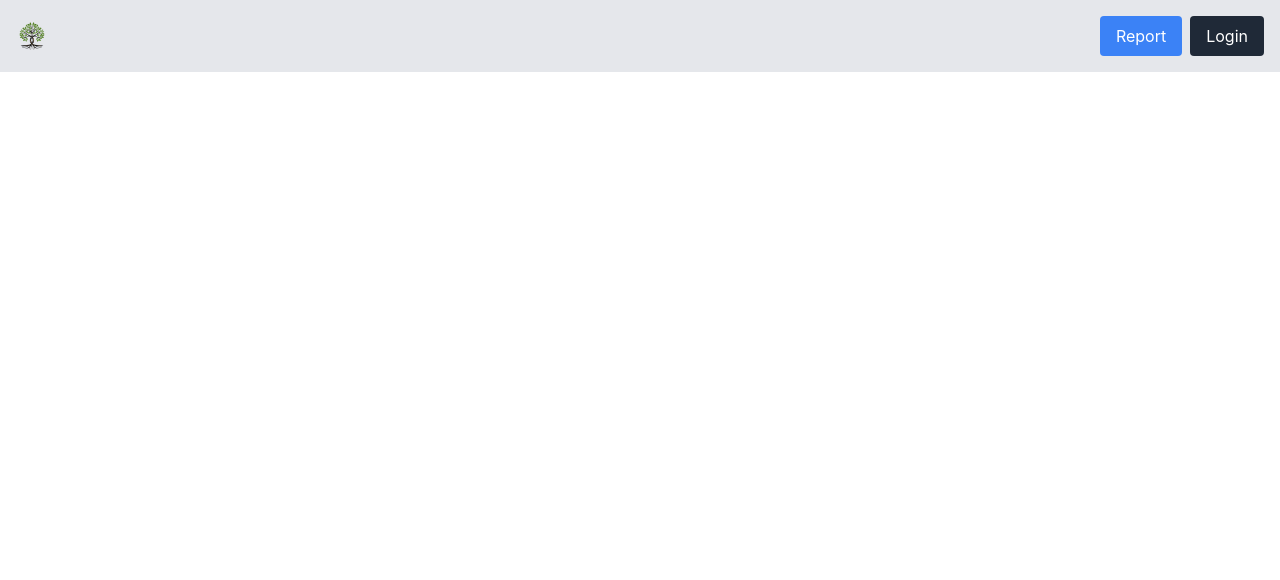
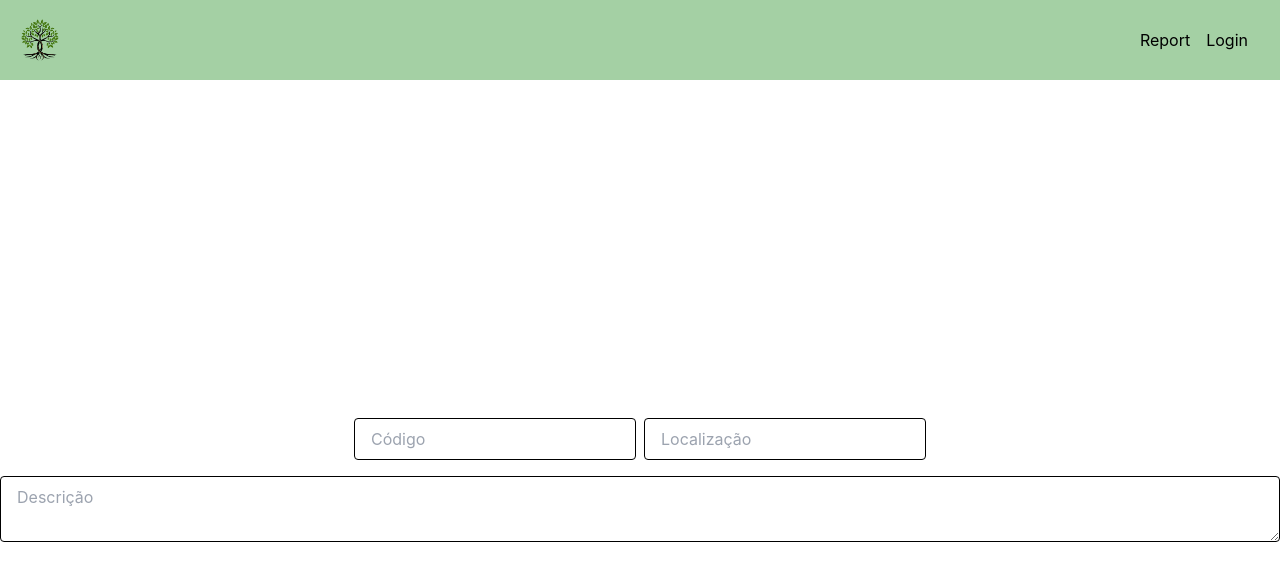
Before and after one commit to joaoprfreitas/parque-arboreo, a React (Create React App) app in the folder frontend/: page /Report in a window 1280 px wide. Before the commit this address had no page. Shown: the top 580 px of the page. Built offline with nearby package versions, Linux system fonts and the light colour scheme.

Commit message:
home, login e report iniciados

```diff
--- a/frontend/src/App.js
+++ b/frontend/src/App.js
@@ -5,6 +5,8 @@ import { Routes, Route} from 'react-router-dom';
 
 //import components
 import Header from './Header';
+import LoginPage from './Login';
+import ReportPage from './Report';
 //import Footer from './Footer';
 
 //import pages
@@ -12,12 +14,14 @@ import Home from './Home';
 
 const App = () => {
     return (
-    <div className='max-w-[1440px] mx-auto bg-white'>
-      <Header />
-      <Routes>
-        <Route path='/' element={<Home />} />
-      </Routes>
-    </div>
+        <div className='mx-auto bg-white'>
+            <Header />
+            <Routes>
+                <Route path='/' element={<Home />} />
+                <Route path='Report' element={<ReportPage />} />
+                <Route path='Login' element={<LoginPage />} />
+            </Routes>
+        </div>
     );
   };
 
--- a/frontend/src/Header.js
+++ b/frontend/src/Header.js
@@ -1,26 +1,30 @@
 import React from 'react';
+
+import {Link, Routes, Route} from 'react-router-dom';
+import ReportPage from './Report';
+import LoginPage from './Login';
 
 const Header = () => {
     return (
-    <header className="flex items-center justify-between p-4 bg-gray-200">
+        <header className="flex items-center justify-between p-4 bg-greenheader w-full">
             <div>
-        {/* Imagem clicável que retorna para a home */}
-        <a href="/">
+                {/* logo*/}
+                <Link to='/'>
                     <img
                         src="tree_logo.png"
                         alt="Logo"
-            className="w-8 h-8 cursor-pointer"
+                        className="w-12 h-12 cursor-pointer"
                     />
-        </a>
+                </Link>
             </div>
             <div>
                 {/* Botões "Report" e "Login" */}
-        <button className="mr-2 px-4 py-2 bg-blue-500 text-white rounded">
+                <Link className='' to='/Report'>
                     Report
-        </button>
-        <button className="px-4 py-2 bg-gray-800 text-white rounded">
+                </Link>
+                <Link className='px-4 py-3' to='/Login'>
                     Login
-        </button>
+                </Link>
             </div>
         </header>
     );
--- a/frontend/src/Home.js
+++ b/frontend/src/Home.js
@@ -1,5 +1,4 @@
 import React from 'react';
-import arvore from './logo.svg';
 
 const HomePage = () => {
   return (
@@ -9,17 +8,16 @@ const HomePage = () => {
             {/* Imagem central */}
             <img
             src="tree_logo.png"
-          //src="logo512.png"
             alt="Imagem Central"
-          className="w-96 h-96"
+            className="max-w-screen-sm max-h-screen-sm"
             />
 
             {/* Barra de pesquisa */}
             <div className="mt-4">
                 <input
                     type="text"
-            placeholder="Pesquisar...!!!"
-            className="px-4 py-2 border border-gray-300 rounded"
+                    placeholder="Digite o código da árvore para realizar a busca"
+                    className="px-4 py-2 border-none rounded-full bg-graylight w-96"
                 />
                 <button className="ml-2 px-4 py-2 bg-blue-500 text-white rounded">
                     Pesquisar
--- /dev/null
+++ b/frontend/src/Login.js
@@ -0,0 +1,39 @@
+import React from 'react';
+
+const LoginPage = () => {
+  return (
+    <div className="flex flex-col items-center justify-center h-screen">
+      {/* Título */}
+      <h1 className="text-3xl font-bold mb-6">Login</h1>
+
+      {/* Inputs de usuário e senha */}
+      <input
+        type="text"
+        placeholder="Usuário"
+        className="px-4 py-2 mb-2 border border-gray-300 rounded"
+      />
+      <input
+        type="password"
+        placeholder="Senha"
+        className="px-4 py-2 mb-4 border border-gray-300 rounded"
+      />
+
+      {/* Hyperlink "Esqueci minha senha" */}
+      <a href="#" className="text-blue-500 mb-6">
+        Esqueci minha senha
+      </a>
+
+      {/* Botão de login */}
+      <button className="px-8 py-4 bg-blue-500 text-white rounded">
+        Entrar
+      </button>
+
+      {/* Hyperlink "Cadastre-se" */}
+      <a href="#" className="text-blue-500 mt-4">
+        Cadastre-se
+      </a>
+    </div>
+  );
+};
+
+export default LoginPage;
--- /dev/null
+++ b/frontend/src/Report.js
@@ -0,0 +1,29 @@
+import React from 'react';
+
+const ReportPage = () => {
+    return (
+        <div className="flex flex-col items-center justify-center h-screen">
+            {/* Inputs de Código e Localização */}
+            <div className="flex mb-4">
+                <input
+                    type="text"
+                    placeholder="Código"
+                    className="px-4 py-2 mr-2 border border-gray-300 rounded"
+                />
+                <input
+                    type="text"
+                    placeholder="Localização"
+                    className="px-4 py-2 border border-gray-300 rounded"
+                />
+            </div>
+
+            {/* Caixa de texto para Descrição */}
+            <textarea
+                placeholder="Descrição"
+                className="w-full px-4 py-2 border border-gray-300 rounded"
+            ></textarea>
+        </div>
+    );
+};
+
+export default ReportPage;
--- a/frontend/tailwind.config.js
+++ b/frontend/tailwind.config.js
@@ -5,6 +5,14 @@ module.exports = {
     ],
     theme: {
       extend: {},
+      colors: {
+        'greenheader': '#A4D0A4',
+        'graydark': '#818181',
+        'graylight': '#ECECEC',
+        'greenbtn': '#72D874',
+        'bluelink': '#1713E5',
+        'redbtn': '#F25050',
+      },
     },
     plugins: [],
   }
```
Also changed, not shown: frontend/src/index.css (line endings or trailing spaces). Lines whose indentation alone changed are shown as unchanged.
